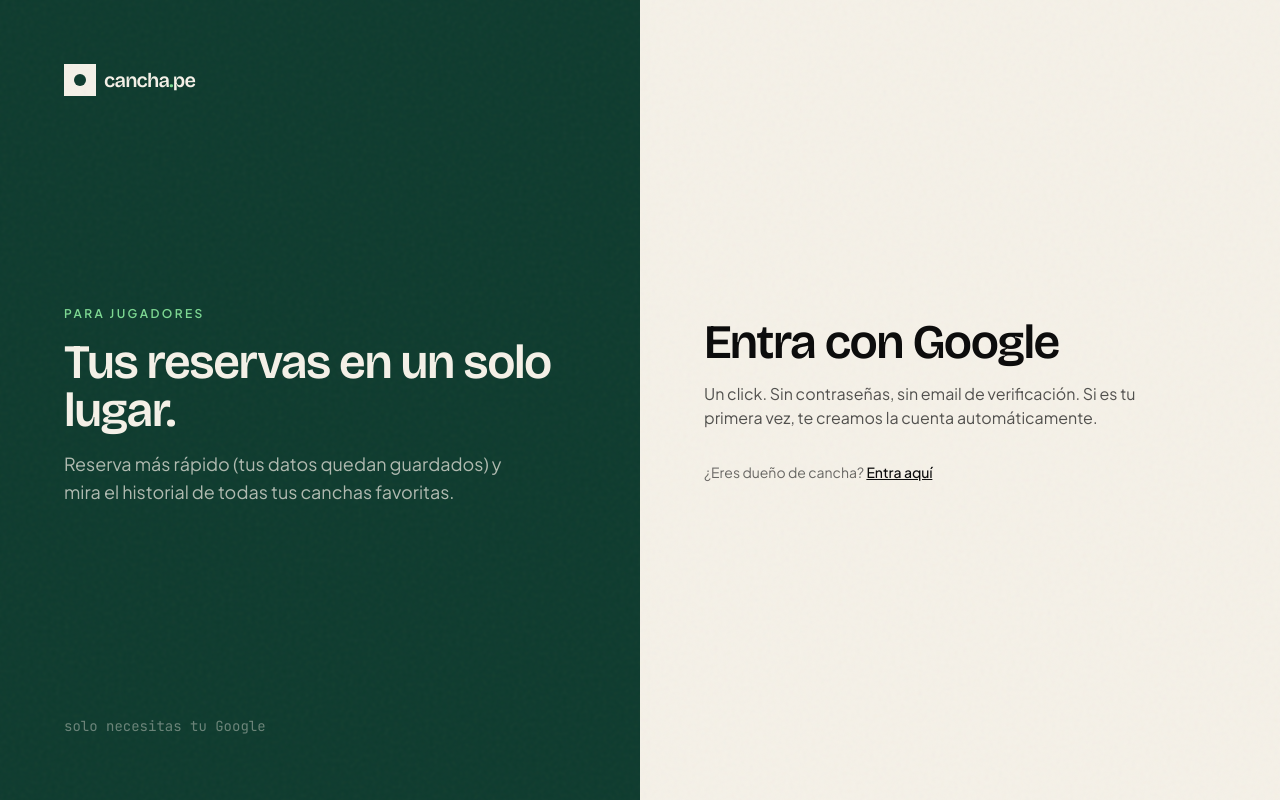
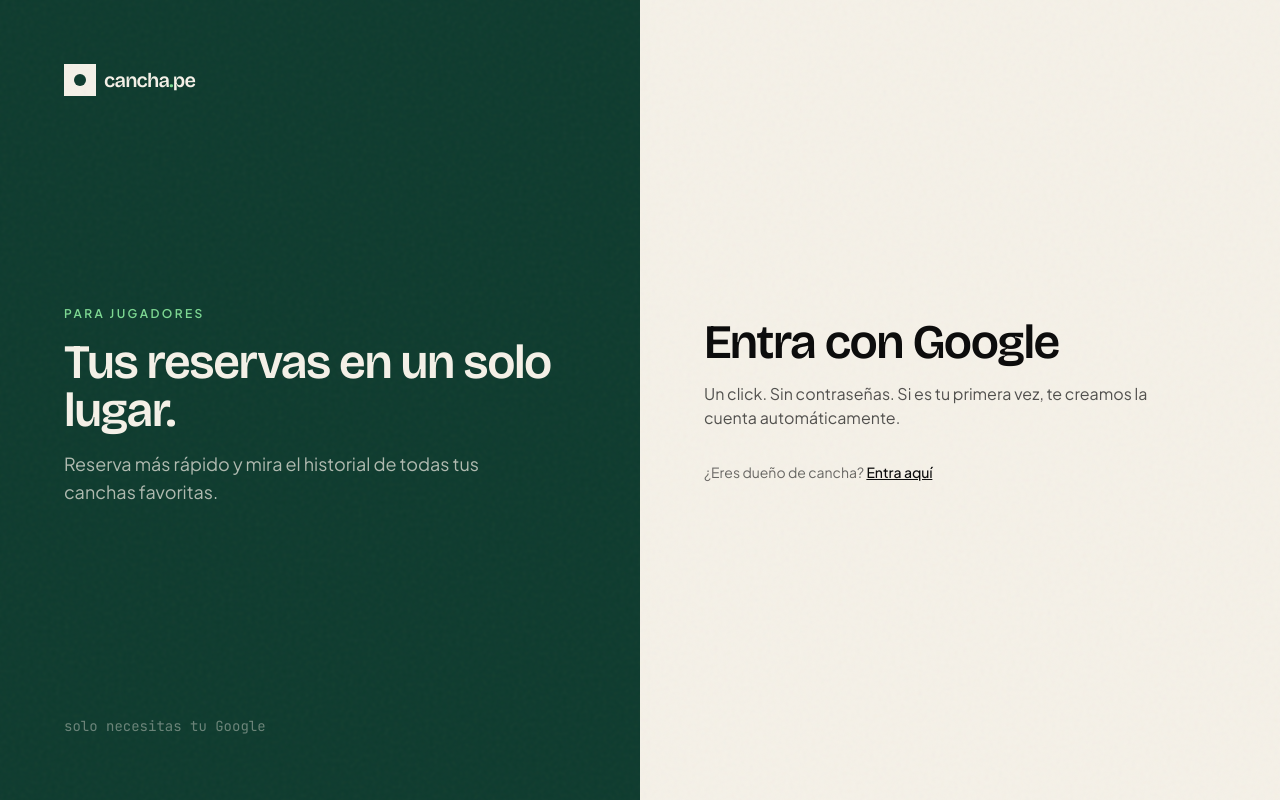
Before and after one commit to ronygamer100/CanchaAppNueva, a Next.js app in the folder canchapp/canchapp/frontend/: page /jugador/login in a window 1280 px wide. Built offline with nearby package versions, Linux system fonts and the light colour scheme; no server answers.

Commit message:
cambio login jugador

```diff
--- a/canchapp/canchapp/frontend/src/app/jugador/login/page.tsx
+++ b/canchapp/canchapp/frontend/src/app/jugador/login/page.tsx
@@ -1,12 +1,12 @@
 'use client';
 
-import { useState } from 'react';
+import { useState, Suspense } from 'react';
 import { useRouter, useSearchParams } from 'next/navigation';
 import Link from 'next/link';
 import { apiFetch, setPlayerToken } from '@/lib/api';
 import GoogleSignIn from '@/components/GoogleSignIn';
 
-export default function PlayerLoginPage() {
+function PlayerLoginContent() {
   const router = useRouter();
   const params = useSearchParams();
   const next = params.get('next') || '/jugador';
@@ -42,8 +42,7 @@ export default function PlayerLoginPage() {
           <p className="eyebrow !text-pitch-400 mb-4">Para jugadores</p>
           <h1 className="display-lg mb-4">Tus reservas en un solo lugar.</h1>
           <p className="text-cream/70 text-lg max-w-md">
-            Reserva más rápido (tus datos quedan guardados) y mira el historial de todas tus
-            canchas favoritas.
+            Reserva más rápido y mira el historial de todas tus canchas favoritas.
           </p>
         </div>
 
@@ -54,22 +53,24 @@ export default function PlayerLoginPage() {
         <div className="max-w-md w-full">
           <h2 className="display-lg mb-4">Entra con Google</h2>
           <p className="text-ink/70 mb-8">
-            Un click. Sin contraseñas, sin email de verificación. Si es tu primera vez, te creamos
-            la cuenta automáticamente.
+            Un click. Sin contraseñas. Si es tu primera vez, te creamos la cuenta automáticamente.
           </p>
-
           <GoogleSignIn onCredential={handleGoogle} text="continue_with" width={360} />
-
           {error && <p className="text-clay text-sm font-medium mt-4">{error}</p>}
-
           <p className="mt-8 text-sm text-ink/60">
             ¿Eres dueño de cancha?{' '}
-            <Link href="/login" className="underline font-medium text-ink">
-              Entra aquí
-            </Link>
+            <Link href="/login" className="underline font-medium text-ink">Entra aquí</Link>
           </p>
         </div>
       </section>
     </main>
   );
 }
+
+export default function PlayerLoginPage() {
+  return (
+    <Suspense fallback={<div className="min-h-screen grid place-items-center"><p className="font-mono text-sm text-ink/50">Cargando…</p></div>}>
+      <PlayerLoginContent />
+    </Suspense>
+  );
+}
```
